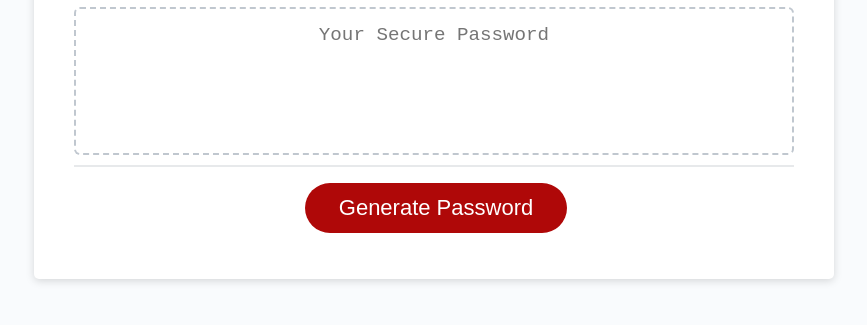
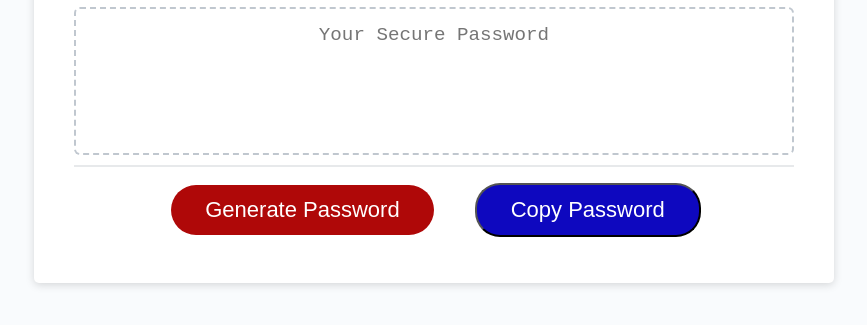
Before and after one commit to reflexson/paul-cox-password-gen, a plain HTML site: page index.html in a window 1280 px wide. Shown: the part 241-566 px from the top of the page, without its empty margins (206-1073 px from the left). Drawn offline with Linux system fonts and the light colour scheme.

Commit message:
add-copy-password

```diff
--- a/index.html
+++ b/index.html
@@ -26,6 +26,7 @@
         </div>
         <div class="card-footer">
           <button onclick="passwordGen()" id="generate" class="btn">Generate Password</button>
+          <button onclick="copyPassword()"class="btn2">Copy Password</button>
         </div>
       </div>
     </div>
--- a/script.js
+++ b/script.js
@@ -98,18 +98,9 @@ function passwordGen() {
 
 }
 
-// Write password to the #password input
-// function writePassword() {
-//   var password = generatePassword();
-//   var passwordText = document.querySelector("#password");
 
-//   passwordText.value = password;
-
-// }
-
-
-// document.getElementById("password").innerHTML =
-// "Your password will be " + characters + " characters long!";
-
-// Add event listener to generate button
-// generateBtn.addEventListener("click", writePassword);
+function copyPassword() {
+  var copyText = document.getElementById("password");
+  copyText.select();
+  document.execCommand("copy");
+}
--- a/style.css
+++ b/style.css
@@ -88,6 +88,23 @@ header {
   cursor: pointer;
 }
 
+.btn2 {
+    background-color: hsl(242, 92%, 39%);
+  border-radius: 25px;
+  box-shadow: rgba(0, 0, 0, 0.1) 0px 1px 6px 0px rgba(0, 0, 0, 0.2) 0px 1px 1px
+    0px;
+  color: hsl(0, 0%, 100%);
+  display: inline-block;
+  font-size: 22px;
+  line-height: 22px;
+  margin: 16px 16px 16px 20px;
+  padding: 14px 34px;
+  text-align: center;
+  cursor: pointer;
+}
+
+
+
 button[disabled] {
   cursor: default;
   background: #c0c7cf;
```
